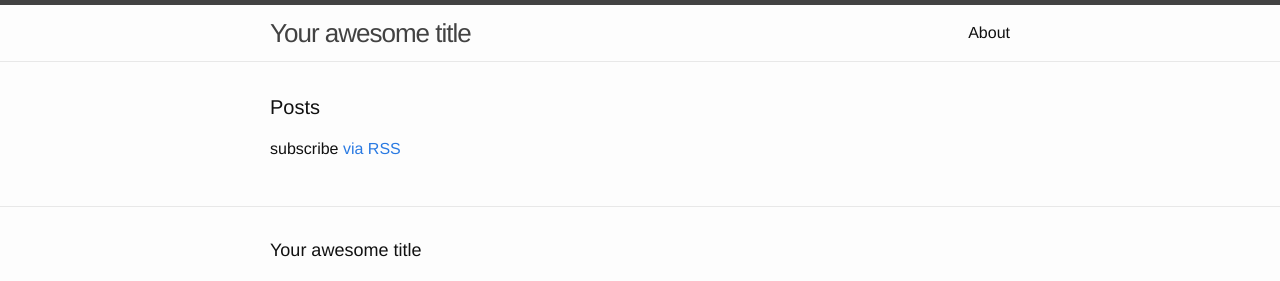
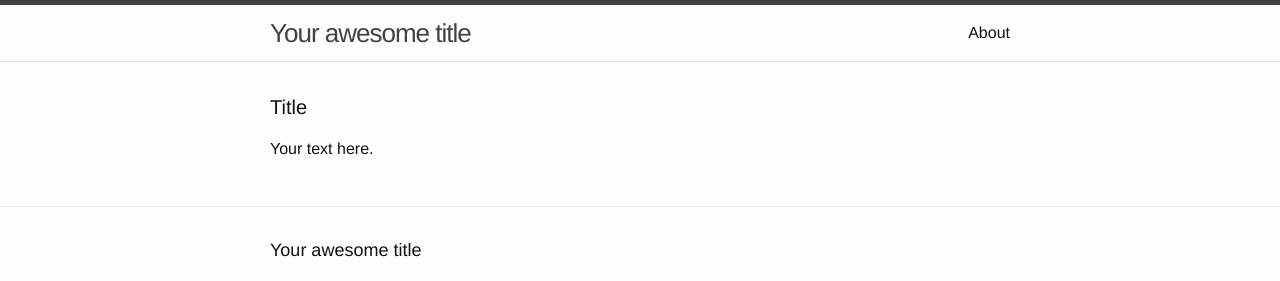
Before and after one commit to bunto/example, a Jekyll site: the page built from index.html, in a window 1280 px wide. Shown: the top 281 px of the page. Built offline with Jekyll 4.4.1, drawn with Linux system fonts in a browser that asks for light colours.

Commit message:
Update index.html

```diff
--- a/index.html
+++ b/index.html
@@ -4,20 +4,8 @@ layout: default
 
 <div class="home">
 
-  <h1 class="page-heading">Posts</h1>
+  <h1 class="page-heading">Title</h1>
 
-  <ul class="post-list">
-    {% for post in site.posts %}
-      <li>
-        <span class="post-meta">{{ post.date | date: "%b %-d, %Y" }}</span>
-
-        <h2>
-          <a class="post-link" href="{{ post.url | prepend: site.baseurl }}">{{ post.title }}</a>
-        </h2>
-      </li>
-    {% endfor %}
-  </ul>
-
-  <p class="rss-subscribe">subscribe <a href="{{ "/feed.xml" | prepend: site.baseurl }}">via RSS</a></p>
+    <p class="content">Your text here.</p>
 
 </div>
```
